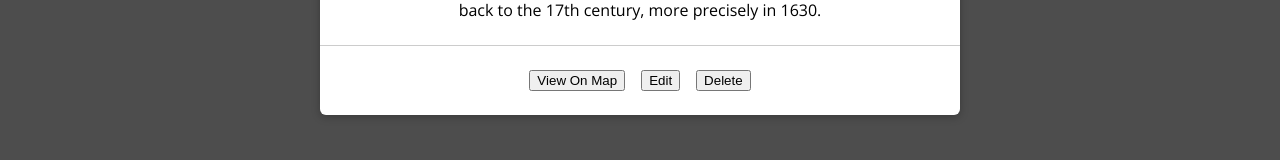
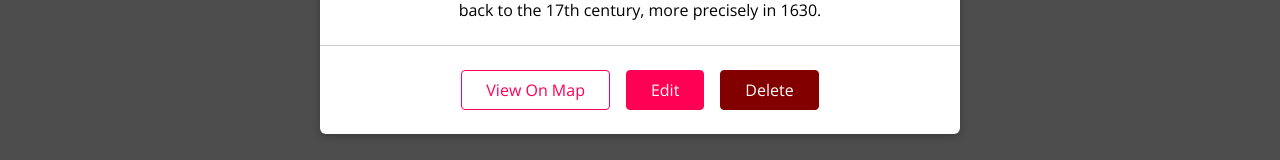
Before and after one commit to ventusCoding/My_First_MERN_App, a React (Create React App) app: page /u1/places in a window 1280 px wide. Shown: the part 513-673 px from the top of the page. Built offline with nearby package versions, Linux system fonts and the light colour scheme.

Commit message:
add custom buttons

```diff
--- a/src/user/components/PlaceItem/PlaceItem.js
+++ b/src/places/components/PlaceItem/PlaceItem.js
@@ -2,6 +2,7 @@ import React from 'react';
 
 import './PlaceItem.css';
 import Card from '../../../shared/components/UIElements/Card/Card';
+import Button from '../../../shared/components/FormElements/Button/Button'
 
 const PlaceItem = (props) => {
   return (
@@ -16,9 +17,9 @@ const PlaceItem = (props) => {
           <p>{props.description}</p>
         </div>
         <div className="place-item__actions">
-          <button>View On Map</button>
-          <button>Edit</button>
-          <button>Delete</button>
+          <Button inverse>View On Map</Button>
+          <Button to={`/places/${props.id}`}>Edit</Button>
+          <Button danger>Delete</Button>
         </div>
       </Card>
     </li>
--- a/src/places/pages/UserPlaces/UserPlaces.js
+++ b/src/places/pages/UserPlaces/UserPlaces.js
@@ -1,7 +1,7 @@
 import React from 'react';
 import { useParams } from 'react-router';
 
-import PlaceList from '../../../user/components/PlaceList/PlaceList';
+import PlaceList from '../../components/PlaceList/PlaceList';
 
 const DUMMY_PLACES = [
   {
--- /dev/null
+++ b/src/shared/components/FormElements/Button/Button.css
@@ -0,0 +1,61 @@
+.button {
+  font: inherit;
+  padding: 0.5rem 1.5rem;
+  border: 1px solid #ff0055;
+  border-radius: 4px;
+  background: #ff0055;
+  color: white;
+  cursor: pointer;
+  margin-right: 1rem;
+  text-decoration: none;
+  display: inline-block;
+}
+
+.button:focus {
+  outline: none;
+}
+
+.button:hover,
+.button:active {
+  background: #ff4382;
+  border-color: #ff4382;
+}
+
+.button--inverse {
+  background: transparent;
+  color: #ff0055;
+}
+
+.button--inverse:hover,
+.button--inverse:active {
+  color: white;
+  background: #ff0055;
+}
+
+.button--danger {
+  background: #830000;
+  border-color: #830000;
+}
+
+.button--danger:hover,
+.button--danger:active {
+  background: #f34343;
+  border-color: #f34343;
+}
+
+.button:disabled,
+.button:hover:disabled,
+.button:active:disabled {
+  background: #ccc;
+  color: #979797;
+  border-color: #ccc;
+  cursor: not-allowed;
+}
+
+.button--small {
+  font-size: 0.8rem;
+}
+
+.button--big {
+  font-size: 1.5rem;
+}
--- /dev/null
+++ b/src/shared/components/FormElements/Button/Button.js
@@ -0,0 +1,43 @@
+import React from 'react';
+import { Link } from 'react-router-dom';
+
+import './Button.css';
+
+const Button = props => {
+  if (props.href) {
+    return (
+      <a
+        className={`button button--${props.size || 'default'} ${props.inverse &&
+          'button--inverse'} ${props.danger && 'button--danger'}`}
+        href={props.href}
+      >
+        {props.children}
+      </a>
+    );
+  }
+  if (props.to) {
+    return (
+      <Link
+        to={props.to}
+        exact={props.exact}
+        className={`button button--${props.size || 'default'} ${props.inverse &&
+          'button--inverse'} ${props.danger && 'button--danger'}`}
+      >
+        {props.children}
+      </Link>
+    );
+  }
+  return (
+    <button
+      className={`button button--${props.size || 'default'} ${props.inverse &&
+        'button--inverse'} ${props.danger && 'button--danger'}`}
+      type={props.type}
+      onClick={props.onClick}
+      disabled={props.disabled}
+    >
+      {props.children}
+    </button>
+  );
+};
+
+export default Button;
```
Also changed, not shown: src/shared/components/FormElements/Input/Input.css (added, +41 -0 lines), src/shared/components/FormElements/Input/Input.js (added, +85 -0 lines), src/places/components/PlaceItem/PlaceItem.css (renamed from src/user/components/PlaceItem/PlaceItem.css), src/places/components/PlaceList/PlaceList.css (renamed from src/user/components/PlaceList/PlaceList.css), src/places/components/PlaceList/PlaceList.js (renamed from src/user/components/PlaceList/PlaceList.js).
